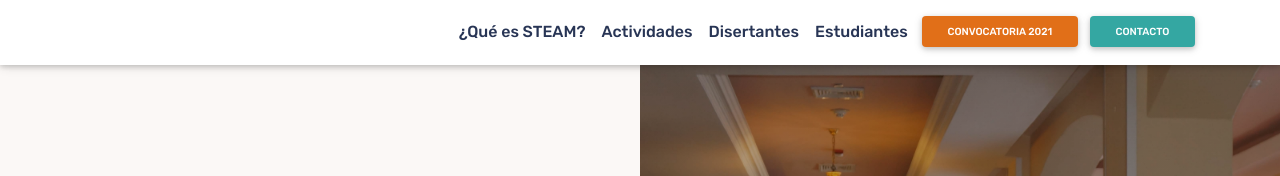
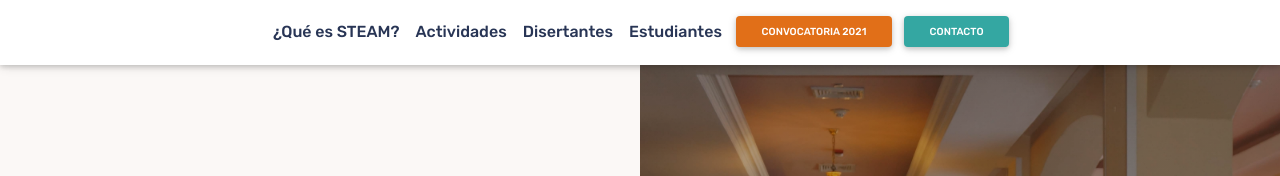
Before and after one commit to JackZeled0n/Steam-Academy, a plain HTML site: page index.html in a window 1280 px wide. Shown: the top 176 px of the page. Drawn offline with Linux system fonts and the light colour scheme.

Commit message:
Update index.html

```diff
--- a/index.html
+++ b/index.html
@@ -58,7 +58,7 @@
         <div class="collapse navbar-collapse justify-content-center text-center" id="navHamburguerMenu">
 
           <!-- Links -->
-          <ul class="navbar-nav blue-text-steam ml-auto" id="steam">
+          <ul class="navbar-nav blue-text-steam" id="steam">
 
             <li class="nav-item active">
               <a class="nav-link" href="#">
```
